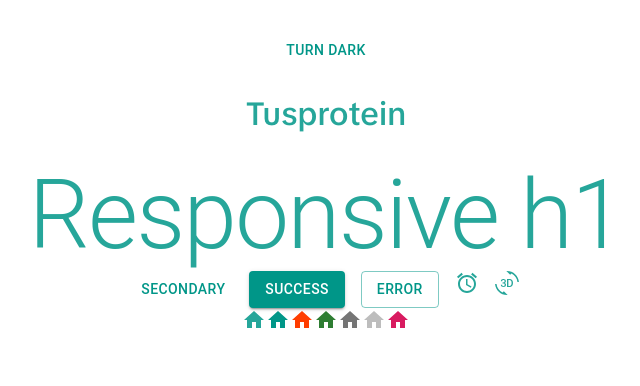
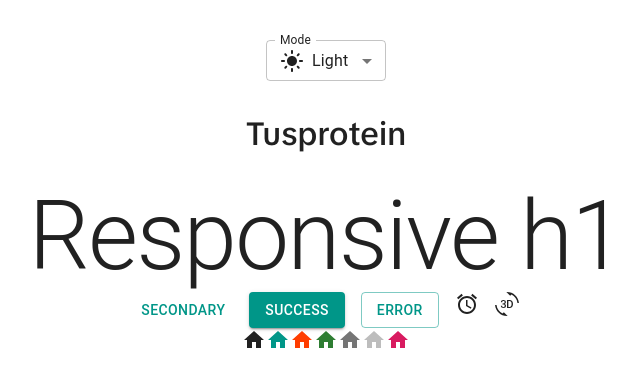
Before and after one commit to TusProtein/trello-project, a React (Vite) app: page / in a window 1280 px wide. Shown: the top 386 px of the page, without its empty margins (314-954 px from the left). Built offline with nearby package versions, Linux system fonts and the light colour scheme.

Commit message:
dark-light mode p2

```diff
--- a/src/App.jsx
+++ b/src/App.jsx
@@ -1,3 +1,5 @@
+import { useState } from 'react'
+
 import './App.css'
 
 import Button from '@mui/material/Button'
@@ -6,25 +8,74 @@
 import HomeIcon from '@mui/icons-material/Home'
 import { pink } from '@mui/material/colors'
 import Typography from '@mui/material/Typography'
-import { useColorScheme } from '@mui/material'
+import FormControl from '@mui/material/FormControl'
 
-function ModeToggle() {
+import InputLabel from '@mui/material/InputLabel'
+import Select from '@mui/material/Select'
+import MenuItem from '@mui/material/MenuItem'
+import { Box, useColorScheme } from '@mui/material'
+import LightModeIcon from '@mui/icons-material/LightMode'
+import DarkModeIcon from '@mui/icons-material/DarkMode'
+import SettingsBrightnessIcon from '@mui/icons-material/SettingsBrightness'
+
+function SelectMode() {
   const { mode, setMode } = useColorScheme()
-  return (
-    <Button
-      onClick={() => {
-        setMode(mode === 'light' ? 'dark' : 'light')
+
+  const handleChange = (event) => {
+    setMode(event.target.value)
+  }
+
+  const StyledBox = ({ children }) => (
+    <Box
+      sx={{
+        display: 'flex',
+        alignItems: 'center',
+        gap: 1
       }}
     >
-      {mode === 'light' ? 'Turn dark' : 'Turn light'}
-    </Button>
+      {children}
+    </Box>
+  )
+
+  return (
+    <FormControl sx={{ m: 1, minWidth: 120 }} size="small">
+      <InputLabel sx={{ color: 'text.primary' }} id="select-mode-label">
+        Mode
+      </InputLabel>
+      <Select
+        labelId="select-mode-label"
+        id="select-mode"
+        value={mode}
+        label="Mode"
+        onChange={handleChange}
+      >
+        <MenuItem value="light">
+          <StyledBox>
+            <LightModeIcon />
+            Light
+          </StyledBox>
+        </MenuItem>
+        <MenuItem value="dark">
+          <StyledBox>
+            <DarkModeIcon />
+            Dark
+          </StyledBox>
+        </MenuItem>
+        <MenuItem value="system">
+          <StyledBox>
+            <SettingsBrightnessIcon />
+            System
+          </StyledBox>
+        </MenuItem>
+      </Select>
+    </FormControl>
   )
 }
 
 function App() {
   return (
     <>
-      <ModeToggle />
+      <SelectMode />
       <h1>Tusprotein</h1>
       <Typography variant="h1" color="text.primary">
         Responsive h1
--- a/src/theme.js
+++ b/src/theme.js
@@ -7,21 +7,21 @@
     light: {
       palette: {
         primary: teal,
-        secondary: deepOrange,
-        text: {
-          primary: '#26a69a', // Màu chính cho text
-          secondary: '#ff7043' // Màu mong muốn cho text.secondary
-        }
+        secondary: deepOrange
+        // text: {
+        //   primary: '#26a69a', // Màu chính cho text
+        //   secondary: '#ff7043' // Màu mong muốn cho text.secondary
+        // }
       }
     },
     dark: {
       palette: {
         primary: cyan,
-        secondary: orange,
-        text: {
-          primary: '#26c6da', // Màu chính cho text
-          secondary: '#ffa726' // Màu mong muốn cho text.secondary
-        }
+        secondary: orange
+        // text: {
+        //   primary: '#26c6da', // Màu chính cho text
+        //   secondary: '#ffa726' // Màu mong muốn cho text.secondary
+        // }
       }
     }
   }
```
